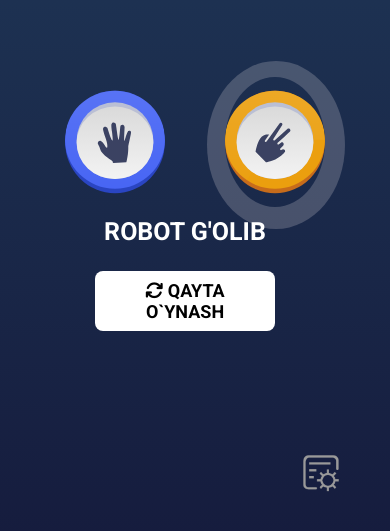
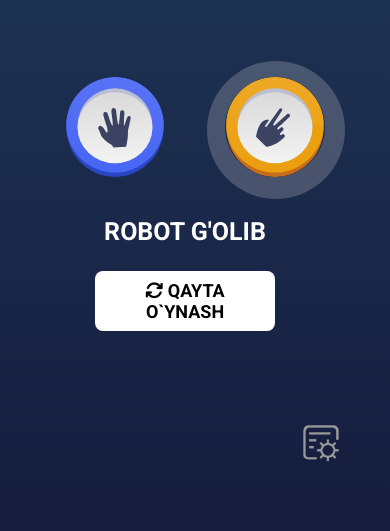
Before and after one commit to ErgashevNur/don-don-ziki, a plain HTML site: page index.html in a window 390 px wide. Both pictures are taken after a click on the picture 120 px from the left and 375 px from the top of the page. Shown: the part 149-680 px from the top of the page. Drawn offline with Linux system fonts and the light colour scheme.

Commit message:
hover responsive ham qilindi

```diff
--- a/main.css
+++ b/main.css
@@ -486,10 +486,14 @@ main {
 
   .ai {
     width: 100px;
+    height: 100px;
+    border-radius: 50%;
   }
 
   .human {
     width: 100px;
+    height: 100px;
+    border-radius: 50%;
   }
 
   .box-header {
```
